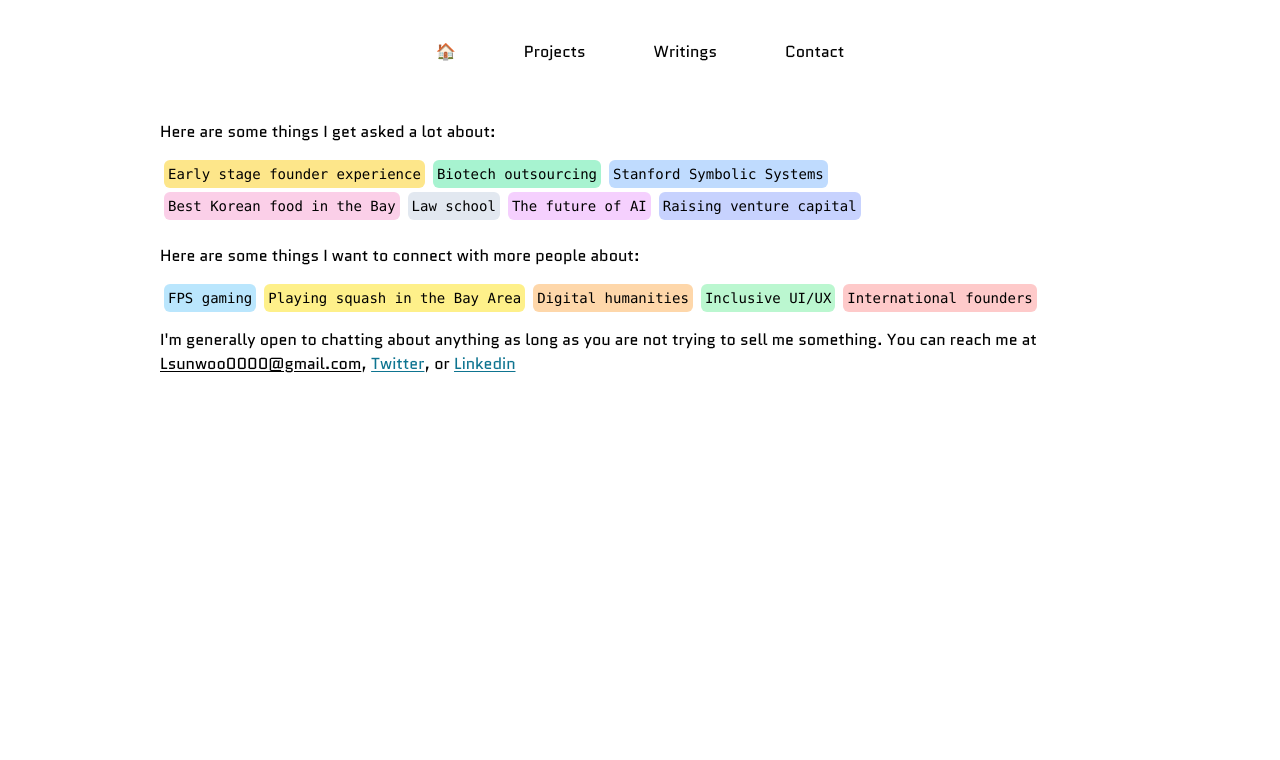
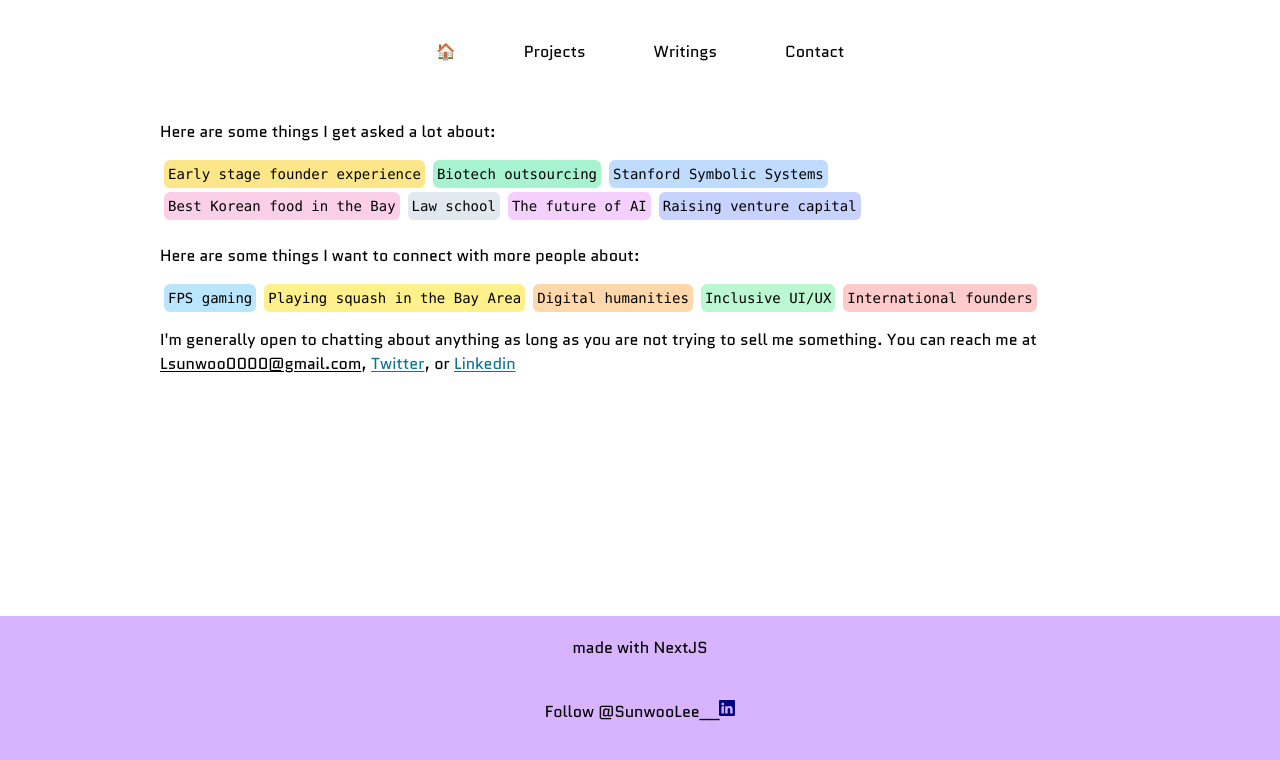
Before and after one commit to bookvacuum/personalsite, a Next.js app: page /contact in a window 1280 px wide. Shown: the top 760 px of the page. Built offline with nearby package versions, Linux system fonts and the light colour scheme.

Commit message:
footer nextjs hydration bug fixed

```diff
--- a/components/footer.js
+++ b/components/footer.js
@@ -0,0 +1,17 @@
+import Link from 'next/link'
+
+export default function Footer() {
+
+
+    return(
+        <div className="h-32 text-center bg-purple-300 sm:h-48">
+               <div className='pt-5'>made with NextJS</div>
+            <div className='flex justify-center pt-10 mx-auto'>
+            <a href="https://twitter.com/SunwooLee__?ref_src=twsrc%5Etfw" class="twitter-follow-button" data-show-count="false">Follow @SunwooLee__</a>
+            <svg xmlns="http://www.w3.org/2000/svg" width="16" height="16" fill="navy" class="bi bi-linkedin" viewBox="0 0 16 16">
+  <path d="M0 1.146C0 .513.526 0 1.175 0h13.65C15.474 0 16 .513 16 1.146v13.708c0 .633-.526 1.146-1.175 1.146H1.175C.526 16 0 15.487 0 14.854V1.146zm4.943 12.248V6.169H2.542v7.225h2.401zm-1.2-8.212c.837 0 1.358-.554 1.358-1.248-.015-.709-.52-1.248-1.342-1.248-.822 0-1.359.54-1.359 1.248 0 .694.521 1.248 1.327 1.248h.016zm4.908 8.212V9.359c0-.216.016-.432.08-.586.173-.431.568-.878 1.232-.878.869 0 1.216.662 1.216 1.634v3.865h2.401V9.25c0-2.22-1.184-3.252-2.764-3.252-1.274 0-1.845.7-2.165 1.193v.025h-.016a5.54 5.54 0 0 1 .016-.025V6.169h-2.4c.03.678 0 7.225 0 7.225h2.4z"/>
+</svg>
+            </div>
+            </div>
+    )
+}
--- a/src/pages/_app.js
+++ b/src/pages/_app.js
@@ -1,6 +1,7 @@
 import '@/styles/globals.css'
 import Layout from 'components/layout'
 import localFont from '@next/font/local'
+import Footer from 'components/footer'
 
 const myFont = localFont({ src: './Quantico-Regular.ttf' })
 
@@ -13,7 +14,9 @@ export default function App({ Component, pageProps }) {
     <main className={myFont.className}>
      <Layout>
   <Component {...pageProps} />
+  <Footer />
   </Layout>
+
   </main>
   )
 }
--- a/src/pages/_document.js
+++ b/src/pages/_document.js
@@ -3,7 +3,9 @@ import { Html, Head, Main, NextScript } from 'next/document'
 export default function Document() {
   return (
     <Html lang="en">
-      <Head />
+      <Head>
+      <script async src="https://platform.twitter.com/widgets.js" />
+      </Head>
       <body>
         <Main />
         <NextScript />
--- a/src/pages/contact.js
+++ b/src/pages/contact.js
@@ -5,7 +5,7 @@ export default function Contact() {
 
     return (
         <>
-        <div className="px-5 pt-10 mx-auto sm:px-40">
+        <div className="px-5 pt-10 pb-40 mx-auto sm:pb-60 sm:px-40">
 
             <p>Here are some things I get asked a lot about:</p>
             <div className='flex-wrap sm:w-3/4'>
@@ -31,8 +31,6 @@ export default function Contact() {
     <span className='underline underline-offset-2'>Lsunwoo0000@gmail.com</span>,
        <span> <Link className="underline underline-offset-2 text-cyan-700" href='https://twitter.com/SunwooLee__'>Twitter</Link></span>, or
        <span> <Link className="underline underline-offset-2 text-cyan-700" href='https://www.linkedin.com/in/sunwoo-lee-215a92126/'>Linkedin</Link></span></p>
-
-
         </div>
         </>
 
--- a/src/pages/projects.js
+++ b/src/pages/projects.js
@@ -11,7 +11,7 @@ import Link from 'next/link';
 
     return (
 <>
-        <div className='items-center min-h-screen px-2 mx-auto text-center bg-fuchsia-50 sm:px-5'>
+        <div className='items-center min-h-screen px-2 pb-40 mx-auto text-center bg-fuchsia-50 sm:px-5'>
             <h1 className='pt-10 pb-5 text-2xl'>Exciting things coming soon...</h1>
   <iframe src="https://giphy.com/embed/E6jscXfv3AkWQ" width="100%" height="100%" style={{position:"relative"}} class="giphy-embed" allowFullScreen></iframe>
 
--- a/src/pages/writings.js
+++ b/src/pages/writings.js
@@ -3,7 +3,7 @@ import Link from "next/link";
 export default function Writings() {
   return (
     <>
-            <div className='items-center min-h-screen px-3 pt-10 mx-auto text-center bg-sky-50 sm:px-20'>
+            <div className='items-center min-h-screen px-3 pt-10 pb-40 mx-auto text-center bg-sky-50 sm:px-20'>
                 <p className="text-5xl">✍️</p>
 <p className='pb-10 font-bold'> I&apos;ve been writing on a wide range of topics, from techbio to political theory </p>
 
```
Also changed, not shown: src/pages/index.js (+1 -1 lines).
